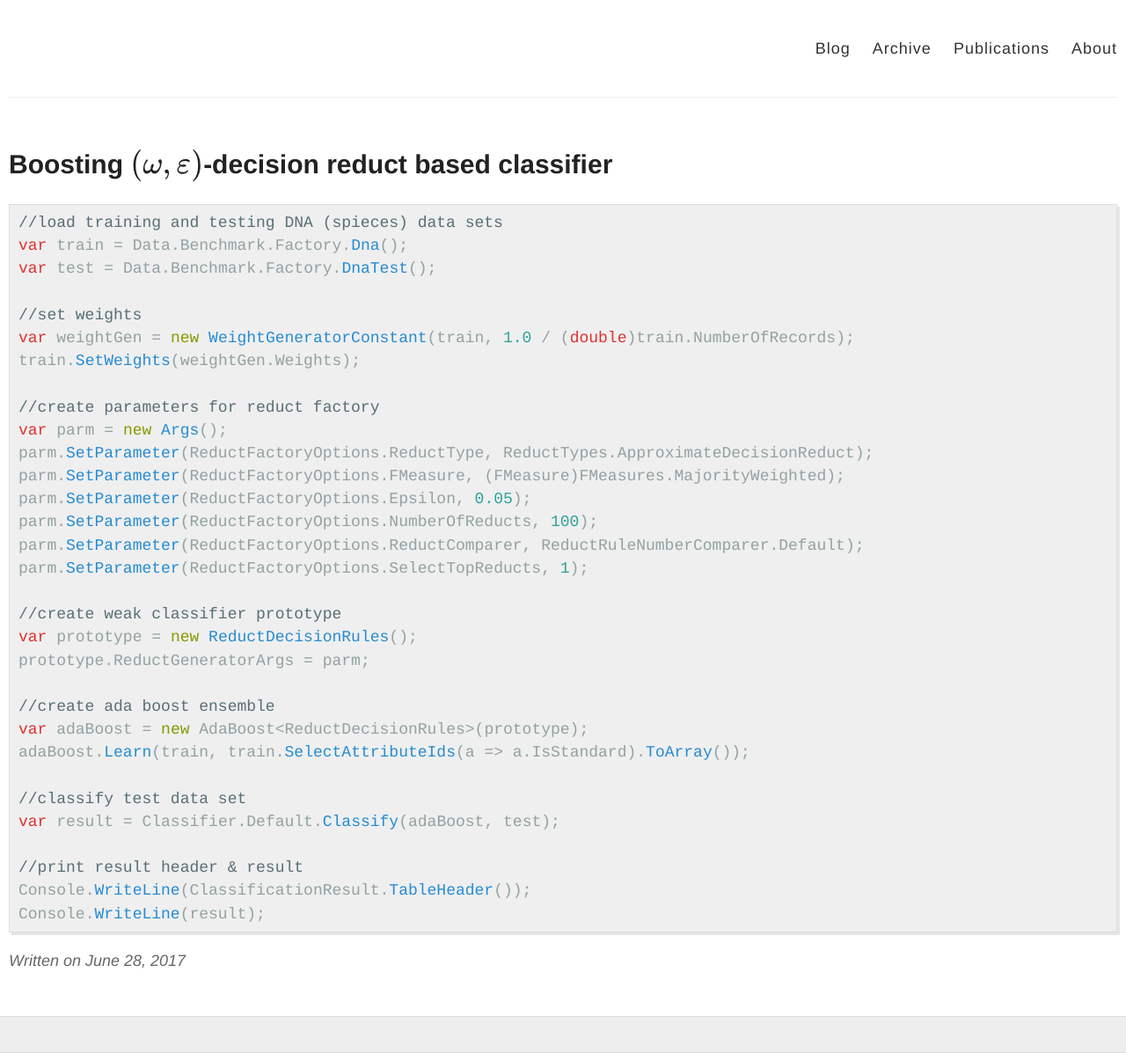
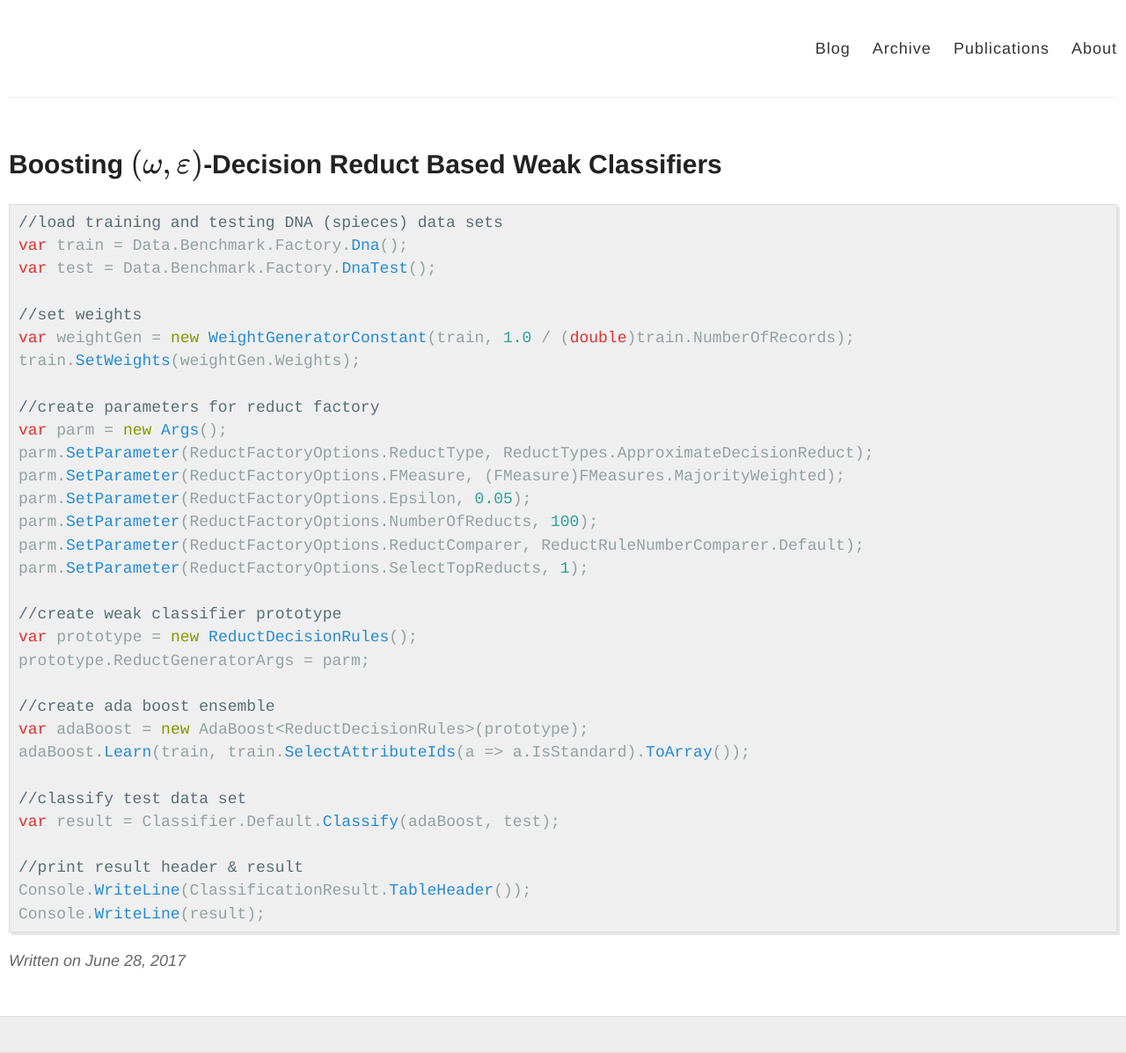
Before and after one commit to nrough/jekyll-now, a Jekyll site: the page built from _posts/2017-06-28-Boosting-Approximate-Decision-Reduct-Based-Classifier.md, in a window 1280 px wide. Shown: the whole page at 88% size. Built offline with Jekyll 4.4.1, drawn with Linux system fonts in a browser that asks for light colours; formulas are drawn with MathJax 3.

Commit message:
Updated 2017-06-28-Boosting-Approximate-Decision-Reduct-Based-Classifier.md

```diff
--- a/_posts/2017-06-28-Boosting-Approximate-Decision-Reduct-Based-Classifier.md
+++ b/_posts/2017-06-28-Boosting-Approximate-Decision-Reduct-Based-Classifier.md
@@ -1,10 +1,11 @@
 ---
 layout: post
-title: Boosting \( (\omega,\varepsilon) \\\)-decision reduct based classifier
+title: 'Boosting \( (\omega,\varepsilon) \\\)-Decision Reduct Based Weak Classifiers'
 tags:
-- reducts
-- samples
-- ensembles
+  - reducts
+  - samples
+  - ensembles
+published: true
 ---
 
 {% highlight csharp %}
```
